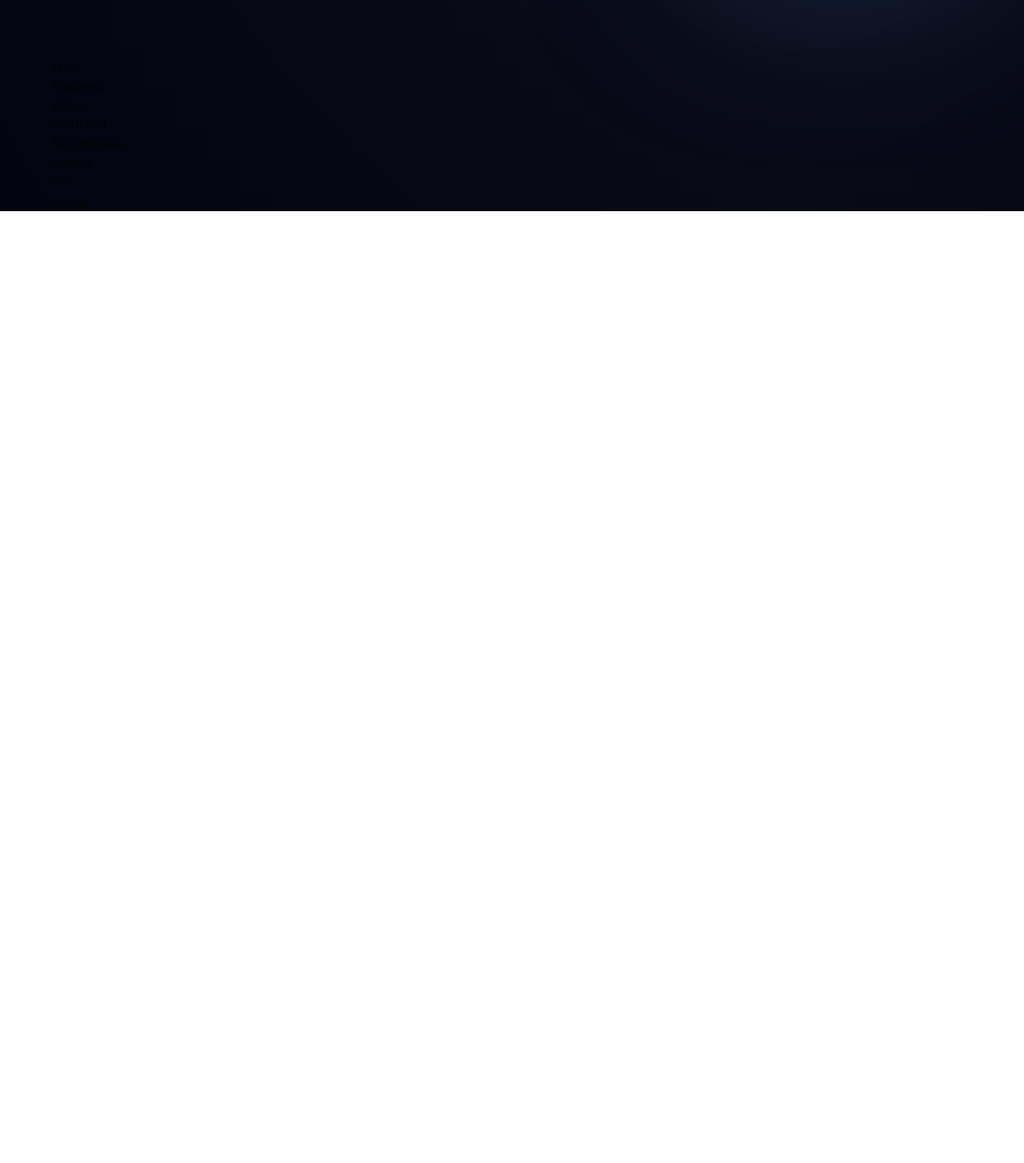
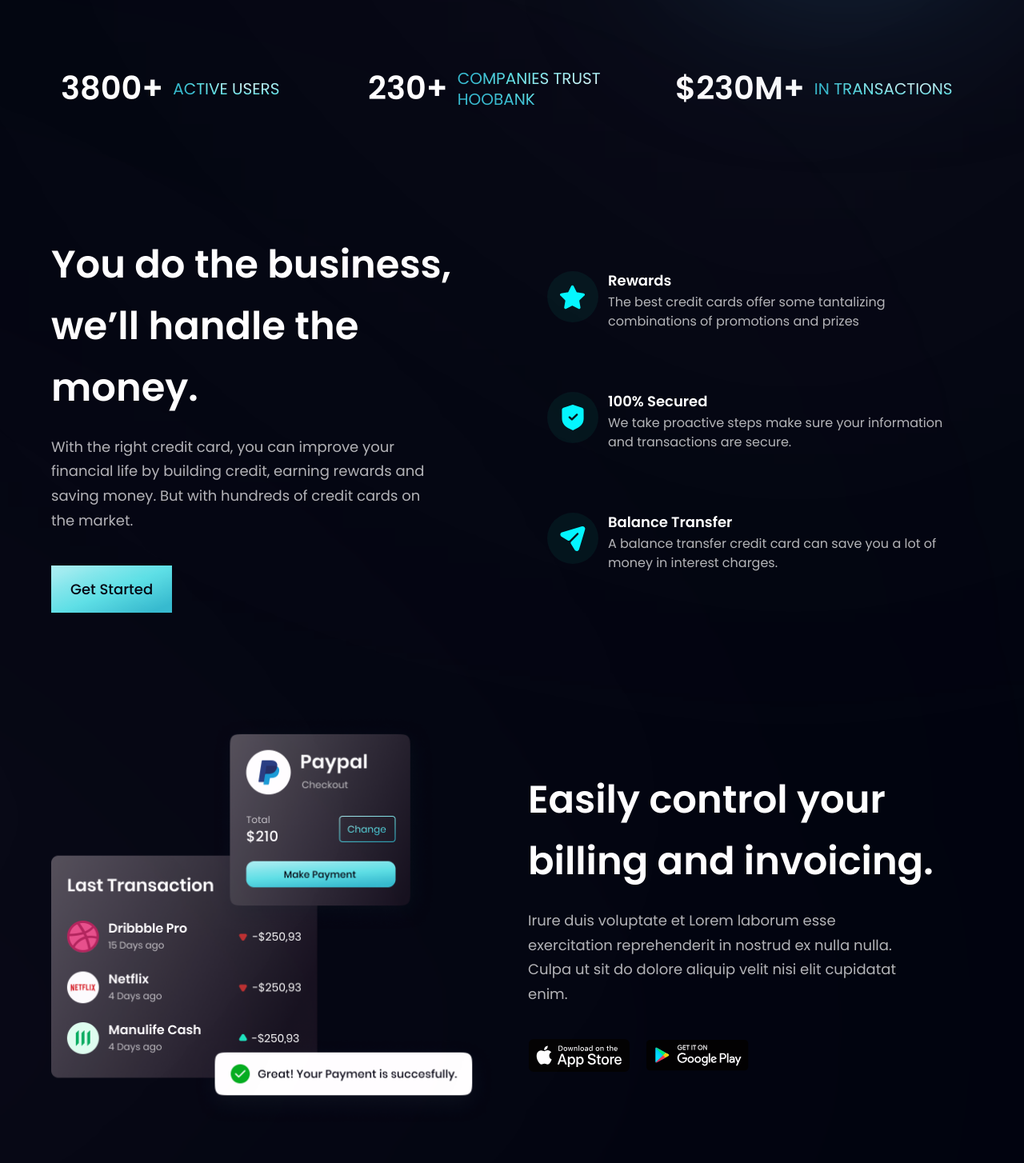
Before and after one commit to carter-loremdigital/velonet-website, a React (Vite) app: page / in a window 1280 px wide. Shown: the part 716-2170 px from the top of the page at 80% size. Before the commit the page ends 980 px from the top, so only its background shows below. Built offline with nearby package versions, Linux system fonts and the light colour scheme.

Commit message:
Billing & business section

```diff
--- a/src/components/Billing.jsx
+++ b/src/components/Billing.jsx
@@ -1,7 +1,48 @@
 import React from "react";
+import { apple, bill, google } from "../assets";
+import styles, { layout } from "../style";
 
 const Billing = () => {
-  return <div>Billing</div>;
+  return (
+    <section id="product" className={layout.sectionReverse}>
+      <div className={layout.sectionImgReverse}>
+        <img src={bill} alt="billing" className="w-[100%] h-[100%] relative" />
+
+        <div className="absolute z-[3] -left-1/2 top-0 w-[50%] h-[50%] rounded-full white__gradient" />
+        <div className="absolute z-[0] -left-1/2 bottom-0 w-[50%] h-[50%] rounded-full pink__gradient" />
+      </div>
+
+      <div className={layout.sectionInfo}>
+        <h2 className={styles.heading2}>
+          Easily control your
+          <br className="sm:block hidden" />
+          billing and invoicing.
+        </h2>
+        <p className={`${styles.paragraph} max-w-[470px] mt-5`}>
+          Irure duis voluptate et Lorem laborum esse exercitation reprehenderit
+          in nostrud ex nulla nulla. Culpa ut sit do dolore aliquip velit nisi
+          elit cupidatat enim.
+        </p>
+
+        <div className="flex flex-row flex-wrap sm:mt-10 mt-6">
+          <a href="https://www.apple.com/app-store/">
+            <img
+              src={apple}
+              alt="apple store"
+              className="w-[128px] h-[42px] object-contain mr-5 cursor-pointer"
+            />
+          </a>
+          <a href="https://play.google.com/store/">
+            <img
+              src={google}
+              alt="google store"
+              className="w-[128px] h-[42px] object-contain mr-5 cursor-pointer"
+            />
+          </a>
+        </div>
+      </div>
+    </section>
+  );
 };
 
 export default Billing;
--- a/src/components/Business.jsx
+++ b/src/components/Business.jsx
@@ -1,7 +1,53 @@
 import React from "react";
+import { features } from "../constants";
+import styles, { layout } from "../style";
+import Button from "./Button";
+
+const FeatureCard = ({ icon, title, content, index }) => (
+  <div
+    className={`flex flex-row p-6 rounded-[20px] feature-card ${
+      index !== features.length - 1 ? "mb-6" : "mb-0"
+    }`}
+  >
+    <div
+      className={`w-[64px] h-[64px] rounded-full ${styles.flexCenter} bg-dimBlue`}
+    >
+      <img src={icon} alt="icon" className="w-[50%] h-[50%] object-contain" />
+    </div>
+    <div className="flex-1 flex flex-col ml-3">
+      <h4 className="font-poppins font-semibold text-white text-[18px] leading-[23px] mb-1">
+        {title}
+      </h4>
+      <p className="font-poppins font-normal text-dimWhite text-[16px] leading-[24px] mb-1">
+        {content}
+      </p>
+    </div>
+  </div>
+);
 
 const Business = () => {
-  return <div>Business</div>;
+  return (
+    <section id="features" className={layout.section}>
+      <div className={layout.sectionInfo}>
+        <h2 className={styles.heading2}>
+          You do the business, <br className="sm:block hidden" /> we’ll handle
+          the money.
+        </h2>
+        <p className={`${styles.paragraph} max-w-[470px] mt-5`}>
+          With the right credit card, you can improve your financial life by
+          building credit, earning rewards and saving money. But with hundreds
+          of credit cards on the market.
+        </p>
+        <Button styles="mt-10" />
+      </div>
+
+      <div className={`${layout.sectionImg} flex-col`}>
+        {features.map((feature, index) => (
+          <FeatureCard key={feature.id} {...feature} index={index} />
+        ))}
+      </div>
+    </section>
+  );
 };
 
 export default Business;
--- a/src/components/Button.jsx
+++ b/src/components/Button.jsx
@@ -1,7 +1,14 @@
 import React from "react";
 
-const Button = () => {
-  return <div>Button</div>;
+const Button = ({ styles }) => {
+  return (
+    <button
+      type="button"
+      className={`${styles} py-4 px-6 bg-blue-gradient font-poppins font-medium text-[18px] text-primary outline-none`}
+    >
+      Get Started
+    </button>
+  );
 };
 
 export default Button;
--- a/src/components/Stats.jsx
+++ b/src/components/Stats.jsx
@@ -1,7 +1,27 @@
 import React from "react";
+import { stats } from "../constants";
+import styles from "../style";
 
 const Stats = () => {
-  return <div>Stats</div>;
+  return (
+    <section
+      className={`${styles.flexCenter} flex-row flex-wrap sm:mb-20 mb-6`}
+    >
+      {stats.map((stat) => (
+        <div
+          key={stat.id}
+          className={`flex-1 flex justify-start items-center flex-row m-3`}
+        >
+          <h4 className="font-poppins font-semibold xs:text-[40px] text-[30px] xs:leading-[53px] leading-[43px] text-white">
+            {stat.value}
+          </h4>
+          <p className="font-poppins font-normal xs:text-[20px] text-[15px] xs:leading-[26px] leading-[21px] text-gradient uppercase ml-3">
+            {stat.title}
+          </p>
+        </div>
+      ))}
+    </section>
+  );
 };
 
 export default Stats;
--- a/src/constants/index.js
+++ b/src/constants/index.js
@@ -88,17 +88,17 @@ export const feedback = [
 export const stats = [
   {
     id: "stats-1",
-    title: "User Active",
+    title: "Active Users",
     value: "3800+",
   },
   {
     id: "stats-2",
-    title: "Trusted by Company",
+    title: "Companies Trust HooBank",
     value: "230+",
   },
   {
     id: "stats-3",
-    title: "Transaction",
+    title: " In Transactions",
     value: "$230M+",
   },
 ];
```
